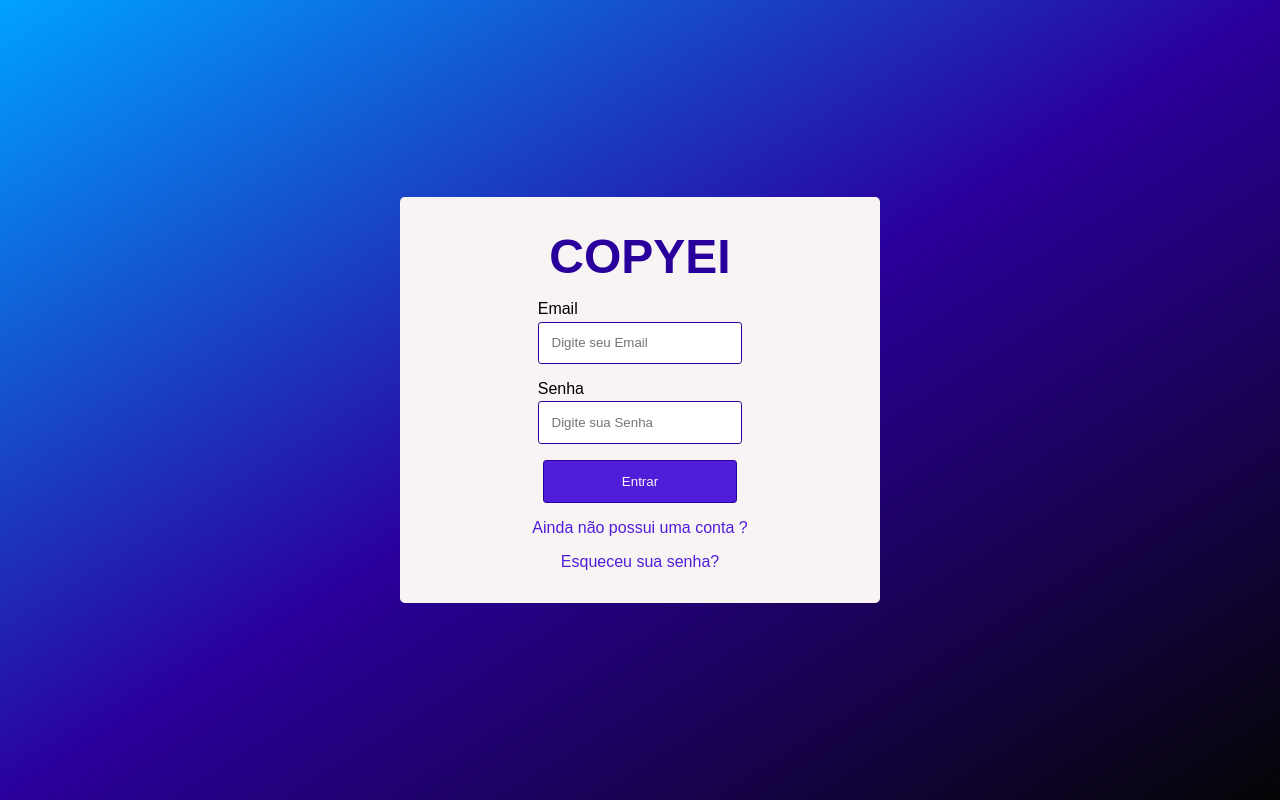
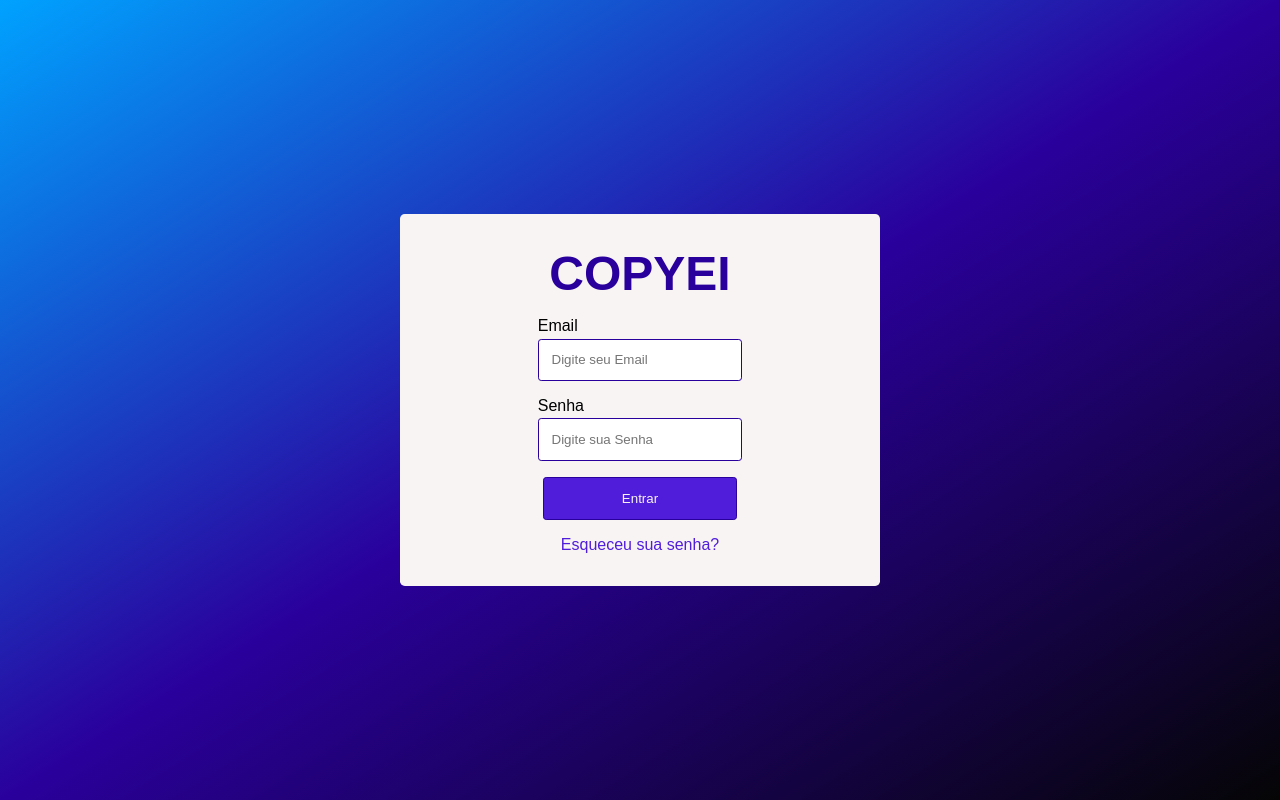
Before and after one commit to laurammoraes/front-copyei, a Next.js app: page /login in a window 1280 px wide. Built offline with nearby package versions, Linux system fonts and the light colour scheme; no server answers; a web font is replaced by a local one.

Commit message:
add: Temporary remove Register page

```diff
--- a/src/layouts/LoginView.tsx
+++ b/src/layouts/LoginView.tsx
@@ -103,9 +103,9 @@ export function LoginView() {
             {isLoading ? <div className={style.loader}></div> : 'Entrar'}
           </Button>
 
-          <a className={style.link} href="/register">
+          {/* <a className={style.link} href="/register">
             Ainda não possui uma conta ?
-          </a>
+          </a> */}
 
           <a className={style.link} href="/passwordRecovery">
             Esqueceu sua senha?
```
